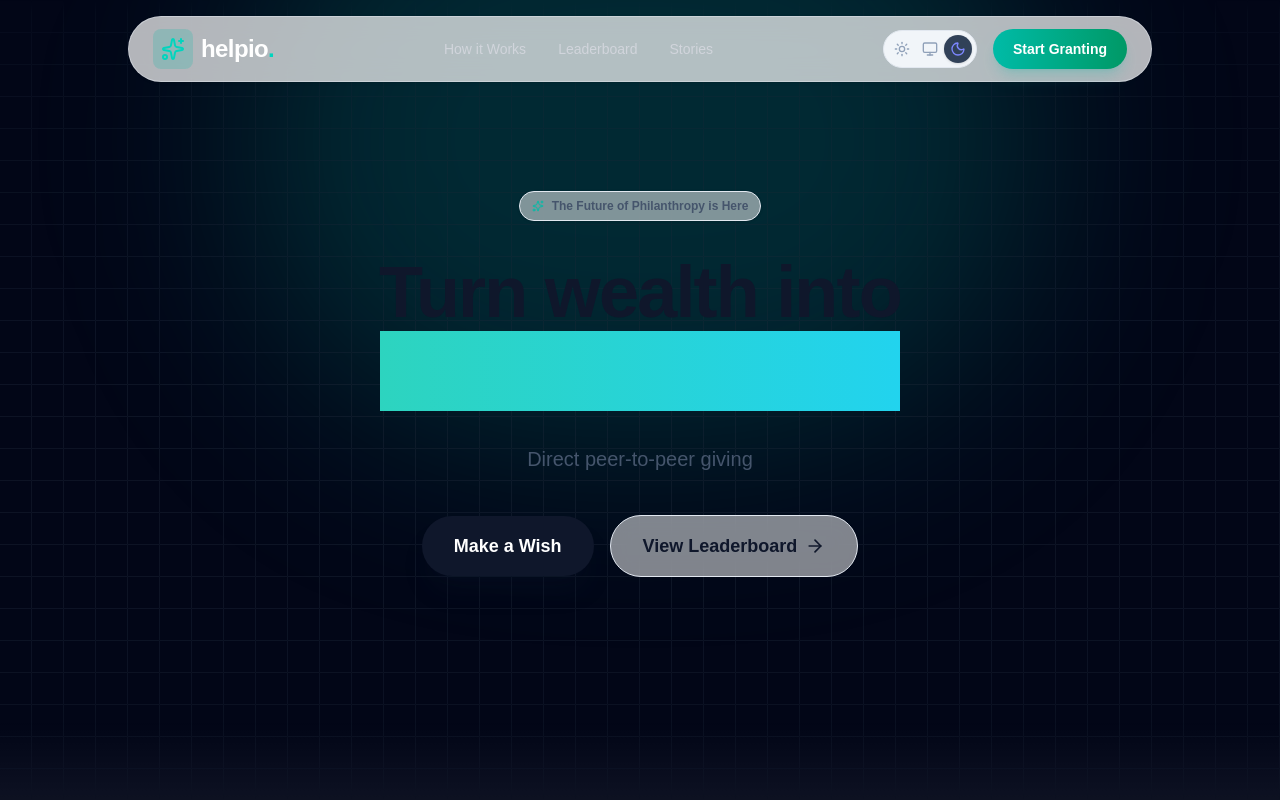
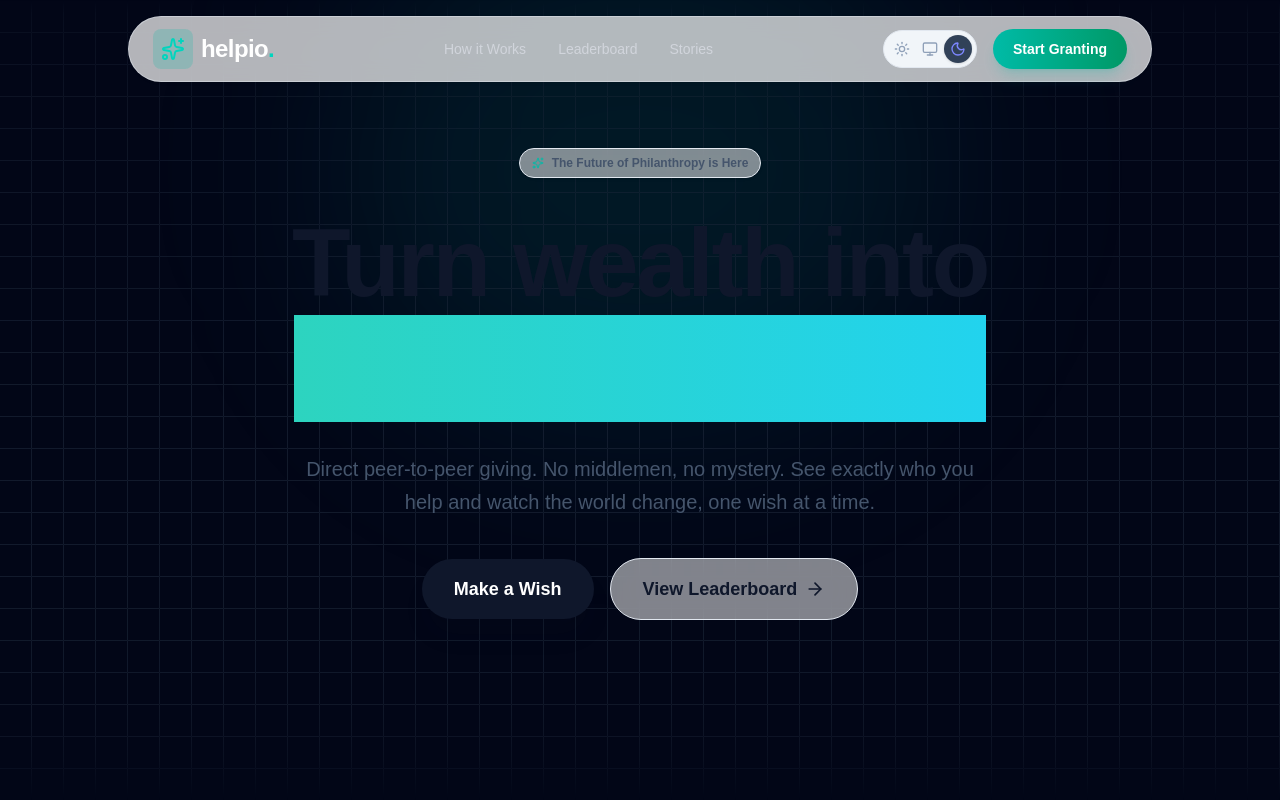
Before and after one commit to itznik/helpio, a Next.js app in the folder helpio/: page / in a window 1280 px wide. Shown: the top 800 px of the page. Built offline with nearby package versions, Linux system fonts and the light colour scheme.

Commit message:
Update page.tsx

```diff
--- a/helpio/src/app/page.tsx
+++ b/helpio/src/app/page.tsx
@@ -1,7 +1,7 @@
 'use client';
 
 import { useState } from 'react';
-import { motion, useScroll, useTransform } from 'framer-motion';
+import { motion } from 'framer-motion';
 import { ArrowRight, Sparkles } from 'lucide-react';
 import WishFeed from '@/components/sections/WishFeed';
 import Leaderboard from '@/components/sections/Leaderboard';
@@ -9,53 +9,44 @@ import CreateWishModal from '@/components/features/CreateWishModal';
 
 export default function Home() {
   const [isModalOpen, setIsModalOpen] = useState(false);
-  const { scrollY } = useScroll();
-
-  // Parallax Effect: Text moves slower than background
-  const y1 = useTransform(scrollY, [0, 500], [0, 200]);
-  const opacity = useTransform(scrollY, [0, 300], [1, 0]);
 
   return (
     <main className="min-h-screen relative flex flex-col">
 
-      {/* --- BACKGROUND LAYER --- */}
-      <div className="fixed inset-0 z-0 pointer-events-none">
-        {/* The Grid */}
-        <div className="absolute inset-0 bg-grid opacity-[0.4]" />
-
-        {/* The Spotlight (Sun/Moon Glow) */}
-        <div className="absolute top-[-20%] left-1/2 -translate-x-1/2 w-[800px] h-[600px] bg-teal-500/20 dark:bg-teal-500/10 blur-[100px] rounded-full mix-blend-multiply dark:mix-blend-screen" />
-      </div>
+      {/* --- LIGHTWEIGHT BACKGROUND --- */}
+      <div className="fixed inset-0 z-0 pointer-events-none bg-grid opacity-[0.6]" />
+      <div className="fixed top-[-10%] left-1/2 -translate-x-1/2 w-[600px] h-[500px] bg-teal-500/10 blur-[100px] rounded-full -z-10" />
 
       {/* --- HERO SECTION --- */}
       <section className="relative z-10 pt-32 pb-20 px-6 min-h-[90vh] flex flex-col items-center justify-center text-center">
 
-        <motion.div style={{ y: y1, opacity }} className="max-w-4xl mx-auto">
-
+        <motion.div
+           initial={{ opacity: 0, y: 20 }}
+           animate={{ opacity: 1, y: 0 }}
+           className="max-w-4xl mx-auto"
+        >
           {/* Badge */}
-          <motion.div
-            initial={{ opacity: 0, y: 10 }}
-            animate={{ opacity: 1, y: 0 }}
-            className="inline-flex items-center gap-2 px-3 py-1.5 rounded-full border border-slate-200 dark:border-white/10 bg-white/50 dark:bg-white/5 backdrop-blur-sm text-xs font-semibold text-slate-600 dark:text-slate-300 mb-8 mx-auto shadow-sm"
-          >
+          <div className="inline-flex items-center gap-2 px-3 py-1.5 rounded-full border border-slate-200 dark:border-white/10 bg-white/50 dark:bg-white/5 backdrop-blur-sm text-xs font-semibold text-slate-600 dark:text-slate-300 mb-8 mx-auto shadow-sm">
             <Sparkles className="w-3 h-3 text-teal-500" />
             <span>The Future of Philanthropy is Here</span>
-          </motion.div>
+          </div>
 
-          {/* Headline - Fixed Contrast */}
-          <h1 className="text-5xl md:text-7xl font-display font-bold tracking-tight text-slate-900 dark:text-white leading-[1.1] mb-8">
-  Turn wealth into <br />
-  <span className="text-gradient">tangible impact.</span>
-</h1>
+          {/* Headline */}
+          <h1 className="text-5xl md:text-8xl font-display font-bold tracking-tight text-slate-900 dark:text-white leading-[1.1] mb-8">
+            Turn wealth into <br />
+            <span className="text-gradient">tangible impact.</span>
+          </h1>
+
           <p className="text-lg md:text-xl text-slate-600 dark:text-slate-400 max-w-2xl mx-auto mb-10 leading-relaxed">
-  Direct peer-to-peer giving
-</p>
+            Direct peer-to-peer giving. No middlemen, no mystery.
+            See exactly who you help and watch the world change, one wish at a time.
+          </p>
 
-          {/* Buttons - High Visibility */}
+          {/* Buttons */}
           <div className="flex flex-col sm:flex-row gap-4 justify-center items-center">
             <button
               onClick={() => setIsModalOpen(true)}
-              className="px-8 py-4 rounded-full bg-slate-900 dark:bg-white text-white dark:text-slate-900 font-bold text-lg hover:scale-105 transition-transform shadow-xl shadow-slate-900/20 dark:shadow-white/10"
+              className="px-8 py-4 rounded-full bg-slate-900 dark:bg-white text-white dark:text-slate-900 font-bold text-lg hover:scale-105 transition-transform shadow-xl shadow-slate-900/10"
             >
               Make a Wish
             </button>
@@ -68,7 +59,7 @@ export default function Home() {
       </section>
 
       {/* Sections */}
-      <div className="relative z-10 bg-gradient-to-b from-transparent to-white dark:to-slate-950">
+      <div className="relative z-10">
         <WishFeed />
         <Leaderboard />
       </div>
```
